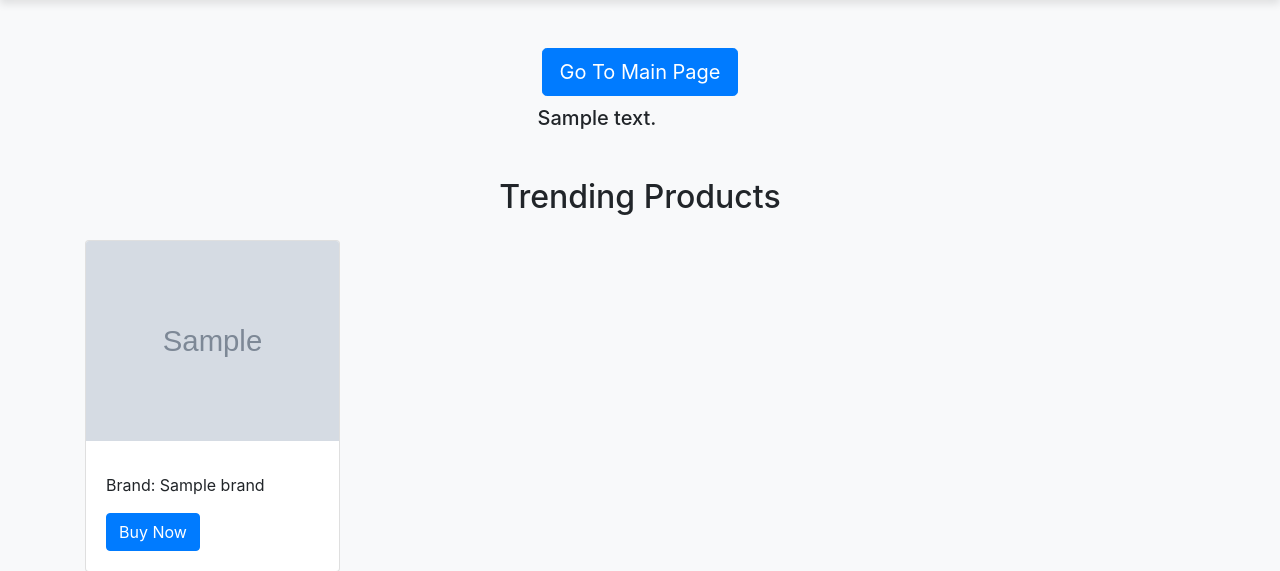
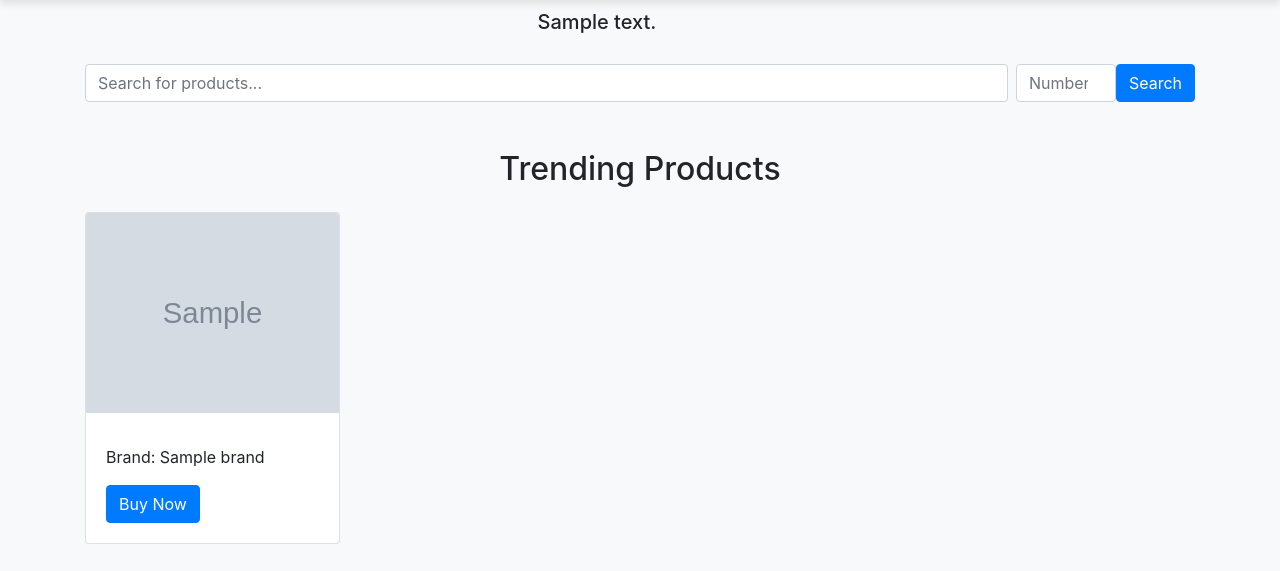
Before and after one commit to Mindulee1018/IRWA-Project, a Flask app: template templates/index.html in a window 1280 px wide. Shown: the part 58-629 px from the top of the page. Run offline with Flask 3, Linux system fonts and the light colour scheme; the template is opened without the code that fills it: most values are stand-ins (such as "Sample title", 1, 10 or a date in 2020); grey boxes marked "Sample" are stand-in pictures; parts of the project's set-up code (start-up, migrations or seed data) failed here and were passed over; some libraries are stand-ins or nearby versions.

Commit message:
add search bar to index.html

```diff
--- a/templates/index.html
+++ b/templates/index.html
@@ -65,14 +65,18 @@
   </div>
 </nav>
 
-<!-- Go To Main Page Button -->
-<div class="text-center mt-5">
-  <a  href="main" class="btn btn-primary btn-lg">Go To Main Page</a>
+{% if signup_message %}
+<h5 style="margin-left:42%;margin-top:10px;">{{signup_message}}</h5>
+{% endif %}
+
+<!-- Search Bar -->
+<div class="container" style="margin-top:30px;">
+  <form action="/recommendations" method="post" style="display:flex;">
+          <input type="text" class="form-control mr-2" name="prod" placeholder="Search for products...">
+          <input type="number" class="form-control" name="nbr" placeholder="Number of products..." style="width:100px;">
+          <button class="btn btn-primary">Search</button>
+  </form>
 </div>
-
-{% if signup_message %}
-<h5 style="margin-left:42%;margin-top:10px; text:bold;">{{signup_message}}</h5>
-{% endif %}
 
 <!--trending recommendations-->
 <!-- Products -->
```
